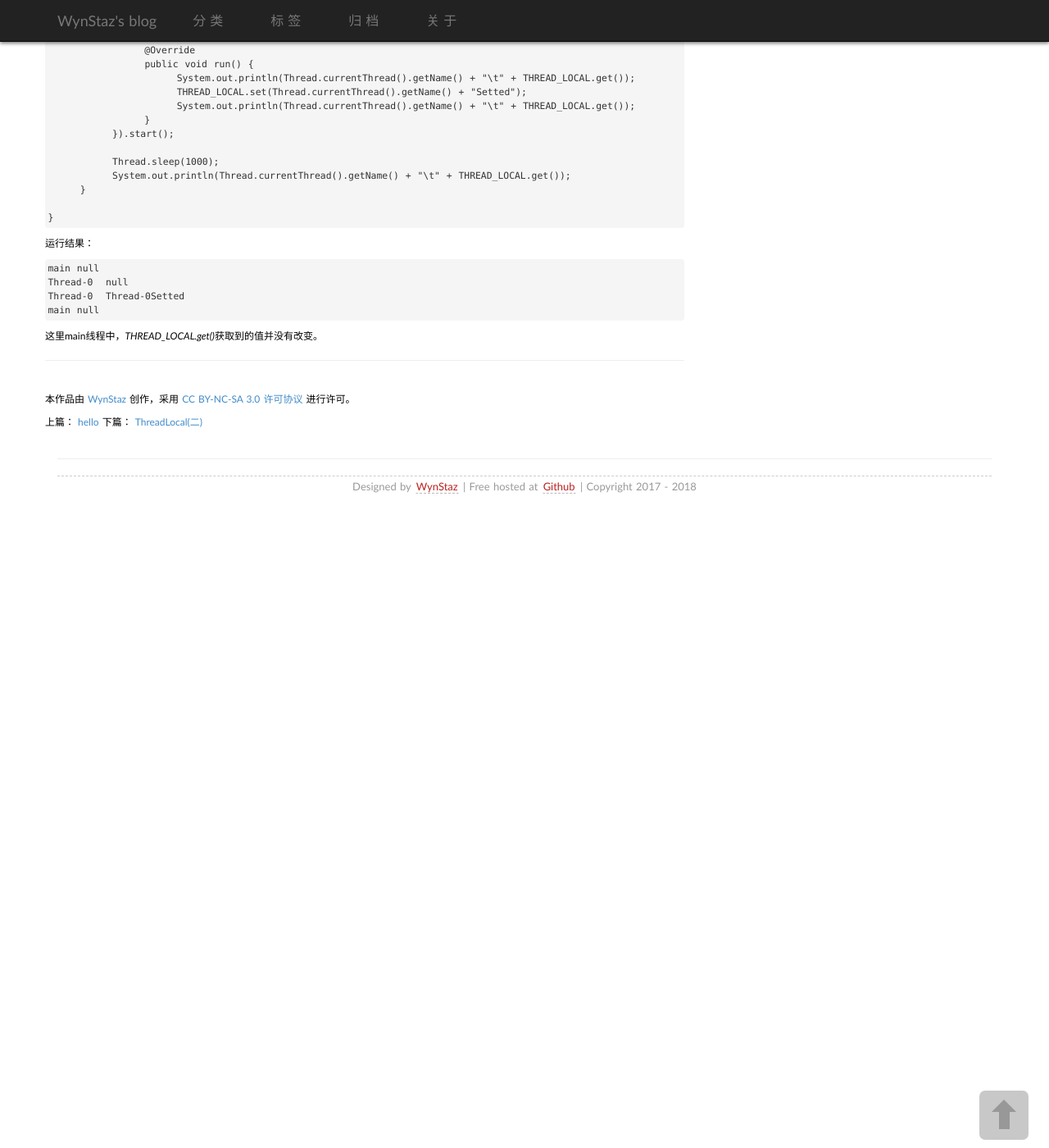
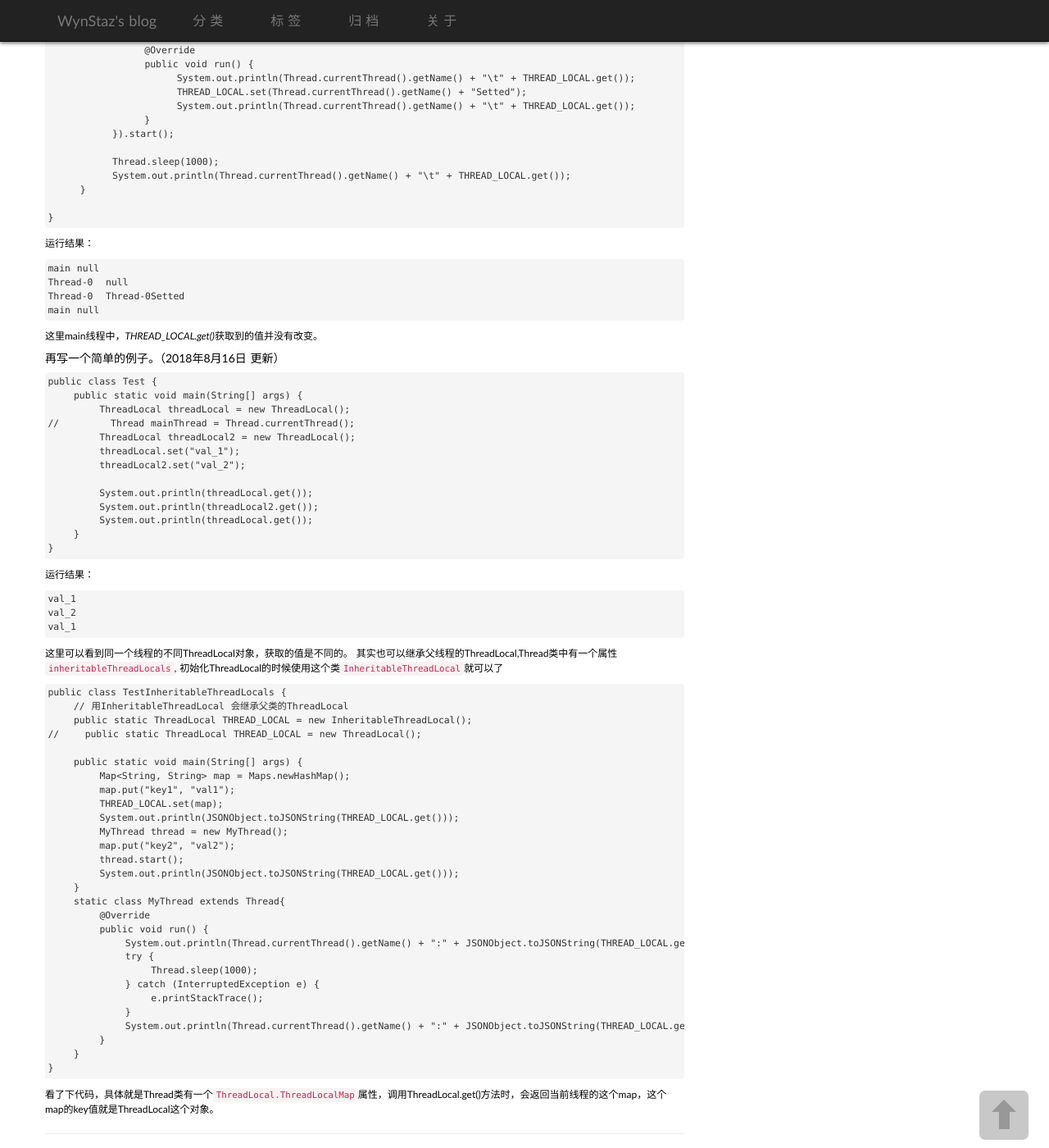
Before and after one commit to Staz1994/Staz1994.github.io, a Jekyll site: the page built from _posts/2017-02-27-ThreadLocal(一).md, in a window 1280 px wide and 1400 px high, scrolled down 384 px. Shown: the whole window at 82% size. Built offline with Jekyll 4.4.1, drawn with Linux system fonts in a browser that asks for light colours; nearby versions of some CDN libraries; library files that are not in the unit come from our copies; comment, search, counter and statistics services are not loaded; a style sheet for code colours, icons or effects is not loaded.

Commit message:
修改ThreadLocal

````diff
--- a/_posts/2017-02-27-ThreadLocal(一).md
+++ b/_posts/2017-02-27-ThreadLocal(一).md
@@ -47,3 +47,60 @@ main null
 ```
 
 这里main线程中，*THREAD_LOCAL.get()*获取到的值并没有改变。
+
+##### 再写一个简单的例子。（2018年8月16日 更新）
+```
+public class Test {
+    public static void main(String[] args) {
+        ThreadLocal threadLocal = new ThreadLocal();
+//        Thread mainThread = Thread.currentThread();
+        ThreadLocal threadLocal2 = new ThreadLocal();
+        threadLocal.set("val_1");
+        threadLocal2.set("val_2");
+
+        System.out.println(threadLocal.get());
+        System.out.println(threadLocal2.get());
+        System.out.println(threadLocal.get());
+    }
+}
+```
+运行结果：
+```
+val_1
+val_2
+val_1
+```
+这里可以看到同一个线程的不同ThreadLocal对象，获取的值是不同的。
+其实也可以继承父线程的ThreadLocal,Thread类中有一个属性`inheritableThreadLocals`, 初始化ThreadLocal的时候使用这个类`InheritableThreadLocal`就可以了
+```
+public class TestInheritableThreadLocals {
+    // 用InheritableThreadLocal 会继承父类的ThreadLocal
+    public static ThreadLocal THREAD_LOCAL = new InheritableThreadLocal();
+//    public static ThreadLocal THREAD_LOCAL = new ThreadLocal();
+
+    public static void main(String[] args) {
+        Map<String, String> map = Maps.newHashMap();
+        map.put("key1", "val1");
+        THREAD_LOCAL.set(map);
+        System.out.println(JSONObject.toJSONString(THREAD_LOCAL.get()));
+        MyThread thread = new MyThread();
+        map.put("key2", "val2");
+        thread.start();
+        System.out.println(JSONObject.toJSONString(THREAD_LOCAL.get()));
+    }
+    static class MyThread extends Thread{
+        @Override
+        public void run() {
+            System.out.println(Thread.currentThread().getName() + ":" + JSONObject.toJSONString(THREAD_LOCAL.get()));
+            try {
+                Thread.sleep(1000);
+            } catch (InterruptedException e) {
+                e.printStackTrace();
+            }
+            System.out.println(Thread.currentThread().getName() + ":" + JSONObject.toJSONString(THREAD_LOCAL.get()));
+        }
+    }
+}
+```
+
+看了下代码，具体就是Thread类有一个`ThreadLocal.ThreadLocalMap`属性，调用ThreadLocal.get()方法时，会返回当前线程的这个map，这个map的key值就是ThreadLocal这个对象。
````
